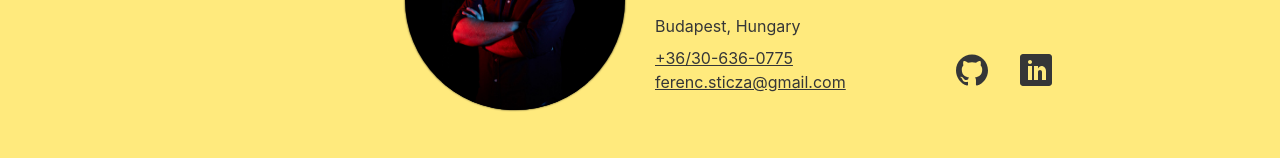
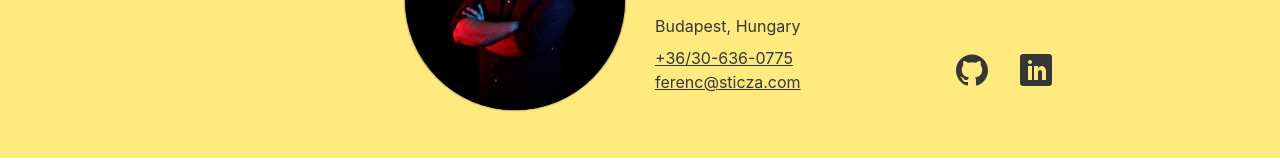
Before and after one commit to fsticza/sticza.com, a Nuxt app: page / in a window 1280 px wide. Shown: the part 213-373 px from the top of the page. Built offline with nearby package versions, Linux system fonts and the light colour scheme.

Commit message:
email change

```diff
--- a/pages/index.vue
+++ b/pages/index.vue
@@ -28,8 +28,8 @@
                 <div>
                   <a
                     class="inline-link"
-                    href="mailto:ferenc.sticza@gmail.com">
-                    ferenc.sticza@gmail.com
+                    href="mailto:ferenc@sticza.com">
+                    ferenc@sticza.com
                   </a>
                 </div>
               </div>
```
